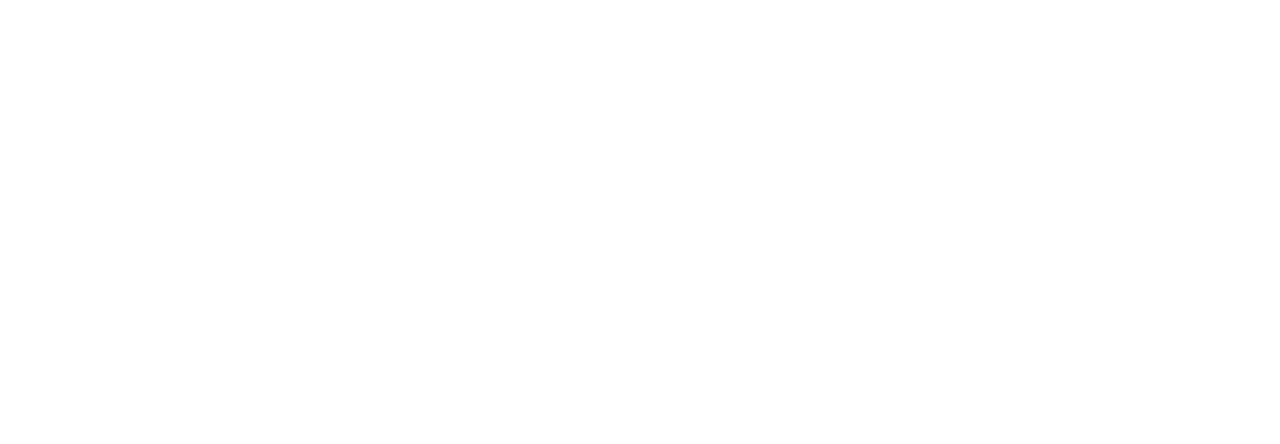
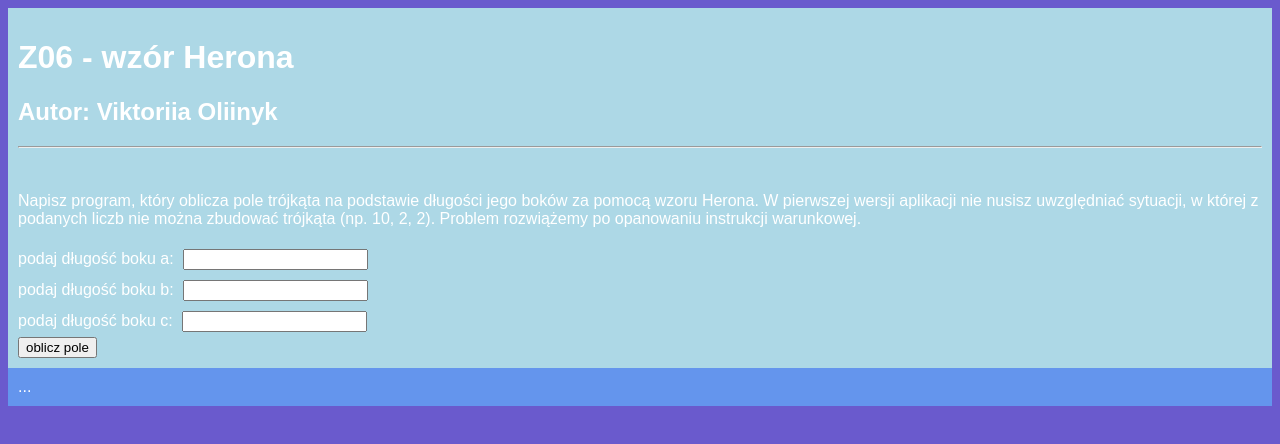
Before and after one commit to Qweryp1/java-2025-2026, a plain HTML site: page zadania/Z06 - wzór Herona/index.html in a window 1280 px wide. Drawn offline with Linux system fonts and the light colour scheme.

Commit message:
java zadania

```diff
--- /dev/null
+++ b/tematy/T09/style.css
@@ -0,0 +1,112 @@
+/* === Reset stylów === */
+* {
+    margin: 0;
+    padding: 0;
+    box-sizing: border-box;
+}
+
+/* === Ogólne ustawienia === */
+body {
+    font-family: "Segoe UI", Tahoma, Geneva, Verdana, sans-serif;
+    background: #121212;
+    color: #f1f1f1;
+    line-height: 1.6;
+    padding: 20px;
+}
+
+/* === Nagłówek === */
+header {
+    text-align: center;
+    margin-bottom: 40px;
+}
+
+header h1 {
+    font-size: 2.5rem;
+    color: #00bcd4;
+    letter-spacing: 2px;
+}
+
+header h2 {
+    font-size: 1.2rem;
+    font-weight: 400;
+    color: #ccc;
+    margin-top: 10px;
+}
+
+hr {
+    border: none;
+    height: 2px;
+    background: linear-gradient(to right, #00bcd4, #8e24aa);
+    margin: 20px auto;
+    width: 70%;
+    border-radius: 2px;
+}
+
+/* === Sekcje === */
+section {
+    max-width: 900px;
+    margin: auto;
+    padding: 20px;
+    background: #1e1e1e;
+    border-radius: 12px;
+    box-shadow: 0 4px 12px rgba(0, 0, 0, 0.5);
+}
+
+/* === Nagłówki w treści === */
+h2 {
+    font-size: 1.8rem;
+    margin: 30px 0 10px;
+    color: #00bcd4;
+    border-left: 5px solid #8e24aa;
+    padding-left: 10px;
+}
+
+h3 {
+    font-size: 1rem;
+    font-weight: 400;
+    color: #ddd;
+    margin-bottom: 15px;
+}
+
+h4 {
+    font-size: 1.2rem;
+    margin: 20px 0 10px;
+    color: #ff9800;
+}
+
+/* === Listy === */
+ul {
+    margin: 15px 0 25px 25px;
+    list-style-type: square;
+}
+
+li {
+    margin-bottom: 8px;
+    color: #ccc;
+    transition: color 0.3s ease;
+}
+
+li:hover {
+    color: #00bcd4;
+}
+
+/* === Linki === */
+a {
+    color: #00bcd4;
+    text-decoration: none;
+    font-weight: bold;
+    transition: color 0.3s ease;
+}
+
+a:hover {
+    color: #8e24aa;
+}
+
+/* === Efekt "kart" dla frameworków i IDE === */
+h2 + h3 {
+    background: #2a2a2a;
+    padding: 15px;
+    border-radius: 8px;
+    border-left: 4px solid #00bcd4;
+    box-shadow: inset 0 0 8px rgba(0, 188, 212, 0.3);
+}
--- a/zadania/Z06 - wzór Herona/index.html
+++ b/zadania/Z06 - wzór Herona/index.html
@@ -2,9 +2,37 @@
 <html lang="en">
 <head>
     <meta charset="UTF-8">
-    <title>Title</title>
+    <title> Z06 - wzór Herona </title>
+    <link rel="stylesheet" href="style.css">
 </head>
 <body>
+<header>
+    <h1>
+        Z06 - wzór Herona
+    </h1>
+    <h2> Autor: Viktoriia Oliinyk</h2>
+    <hr>
+</header>
 
+<section>
+<p>
+    Napisz program, który oblicza pole trójkąta na podstawie długości jego boków za pomocą wzoru Herona. W pierwszej wersji aplikacji nie nusisz uwzględniać sytuacji, w której z podanych liczb nie można zbudować trójkąta (np. 10, 2, 2). Problem rozwiążemy po opanowaniu instrukcji warunkowej.
+</p>
+
+    <label for="bok_a">podaj długość boku a:</label> <input type="text" id="bok_a" ><br>
+
+    <label for="bok_b">podaj długość boku b:</label> <input type="text" id="bok_b" ><br>
+
+    <label for="bok_c">podaj długość boku c:</label> <input type="text" id="bok_c" ><br>
+    <button> oblicz pole</button>
+
+</section>
+
+
+<section id="wynik">
+    ...
+</section>
+
+<script src="main.js"></script>
 </body>
 </html>
--- /dev/null
+++ b/zadania/Z06 - wzór Herona/main.js
@@ -0,0 +1,25 @@
+const bok_a  = document.querySelector('#bok_a');
+const bok_b = document.querySelector('#bok_b');
+const bok_c = document.querySelector('#bok_c');
+const wynik = document.querySelector('#wynik');
+const btn = document.querySelector('button');
+
+btn.addEventListener('click', function (){
+
+   let a = parseFloat(bok_a.value);
+   let b = parseFloat(bok_b.value);
+   let c = parseFloat(bok_c.value);
+
+   let p = 0.5*(a+b+c);
+   let S = Math.sqrt(p*(p-a)*(p-b)*(p-c));
+
+   wynik.innerHTML = `
+   bok a = <b>${a}</b> <br>
+   bok b = <b>${b}</b> <br>
+   bok c = <b>${c}</b> <br>
+
+   pole trjkąta = <b>${S}</b> <br>
+
+   `
+
+})
--- /dev/null
+++ b/zadania/Z06 - wzór Herona/style.css
@@ -0,0 +1,32 @@
+*{
+    box-sizing: border-box;
+}
+
+body{
+    font-family: Arial, Helvetica, sans-serif;
+    background-color: slateblue;
+    color: white;
+}
+
+header{
+    background-color: lightblue;
+    color: white;
+    padding: 10px;
+
+}
+
+section{
+    background-color: lightblue;
+    color: white;
+    padding: 10px;
+}
+
+#wynik{
+    background-color: cornflowerblue;
+    color: white;
+    padding: 10px;
+}
+
+input{
+    margin: 5px;
+}
```
Also changed, not shown: tematy/T09/index.html (added, +12 -0 lines).
